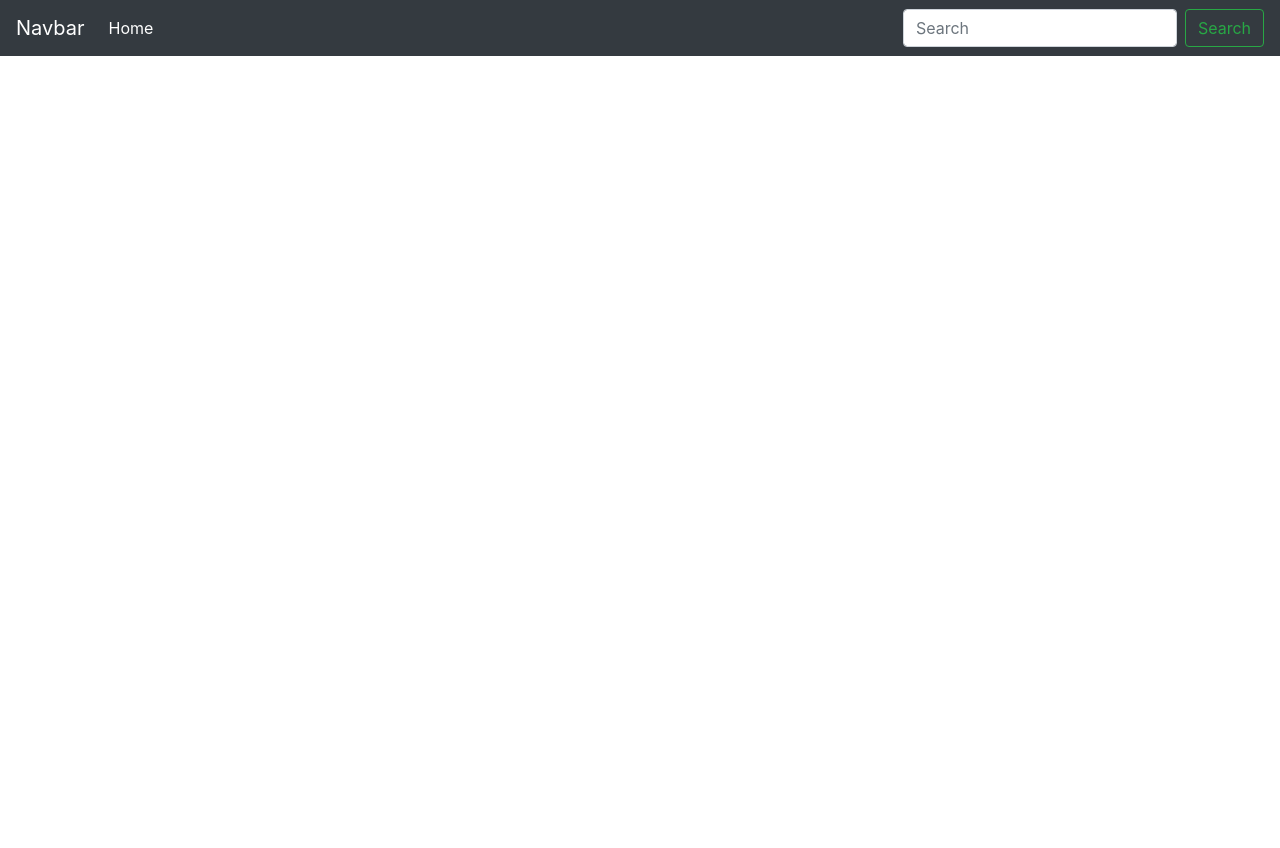
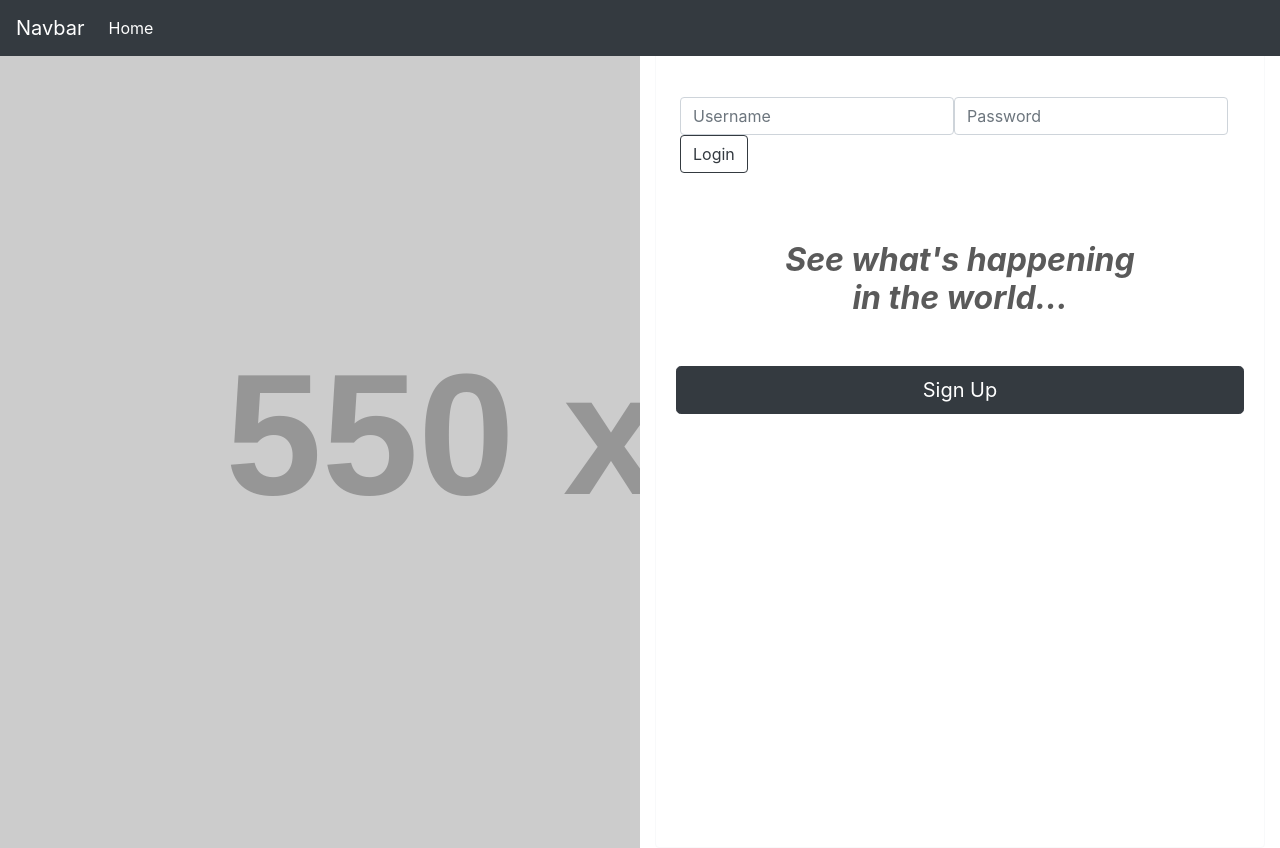
Before and after one commit to amw46/look-alike_website, a plain HTML site: page index.html in a window 1280 px wide. Before the commit the page ends 800 px from the top, so only its background shows below. Drawn offline with nearby package versions, Linux system fonts and the light colour scheme; placeholder pictures from the web are drawn by us.

Commit message:
index.html -- twitter look-alike 1

```diff
--- a/index.html
+++ b/index.html
@@ -27,10 +27,6 @@
             </li>
 
         </ul>
-        <form class="form-inline my-2 my-lg-0">
-            <input class="form-control mr-sm-2" type="text" placeholder="Search" aria-label="Search">
-            <button class="btn btn-outline-success my-2 my-sm-0" type="submit">Search</button>
-        </form>
     </div>
 </nav>
 
@@ -38,7 +34,22 @@
 
     <div class="container-fluid">
         <div class="row">
+            <div class="col half heightvh">
 
+            </div>
+            <div class="col">
+                <div class="card border-light heightvh m-0">
+                    <form class="form-inline my-5 my-lg-5 pl-4 float-right">
+                        <input class="form-control" type="text" placeholder="Username" aria-label="Username">
+                        <input class="form-control mr-sm-1" type="text" placeholder="Password" aria-label="Password">
+                        <button class="btn btn-outline-dark my-2 my-sm-0" type="submit">Login</button>
+                    </form>
+                    <div class="card-body text-center">
+                        <h2 class="font-weight-bold font-italic">See what's happening <br>in the world...</h2>
+                        <button class="btn btn-dark btn-lg btn-block mt-5">Sign Up</button>
+                    </div>
+                </div>
+            </div>
 
         </div>
 
@@ -51,7 +62,7 @@
         </p>
     </div>
     <div class="col">
-        <div class="card heightvh p-5">
+        <div class="card half heightvh">
             HI
         </div>
     </div>
```
